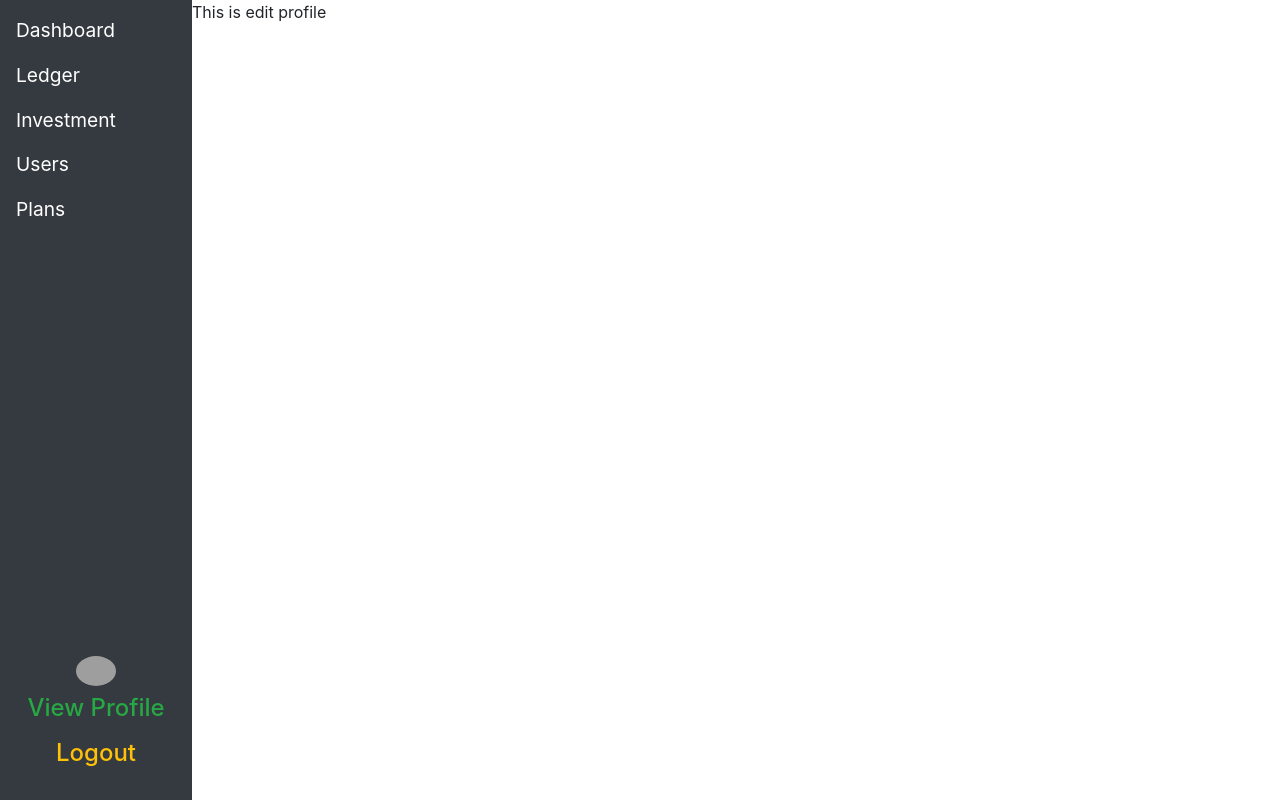
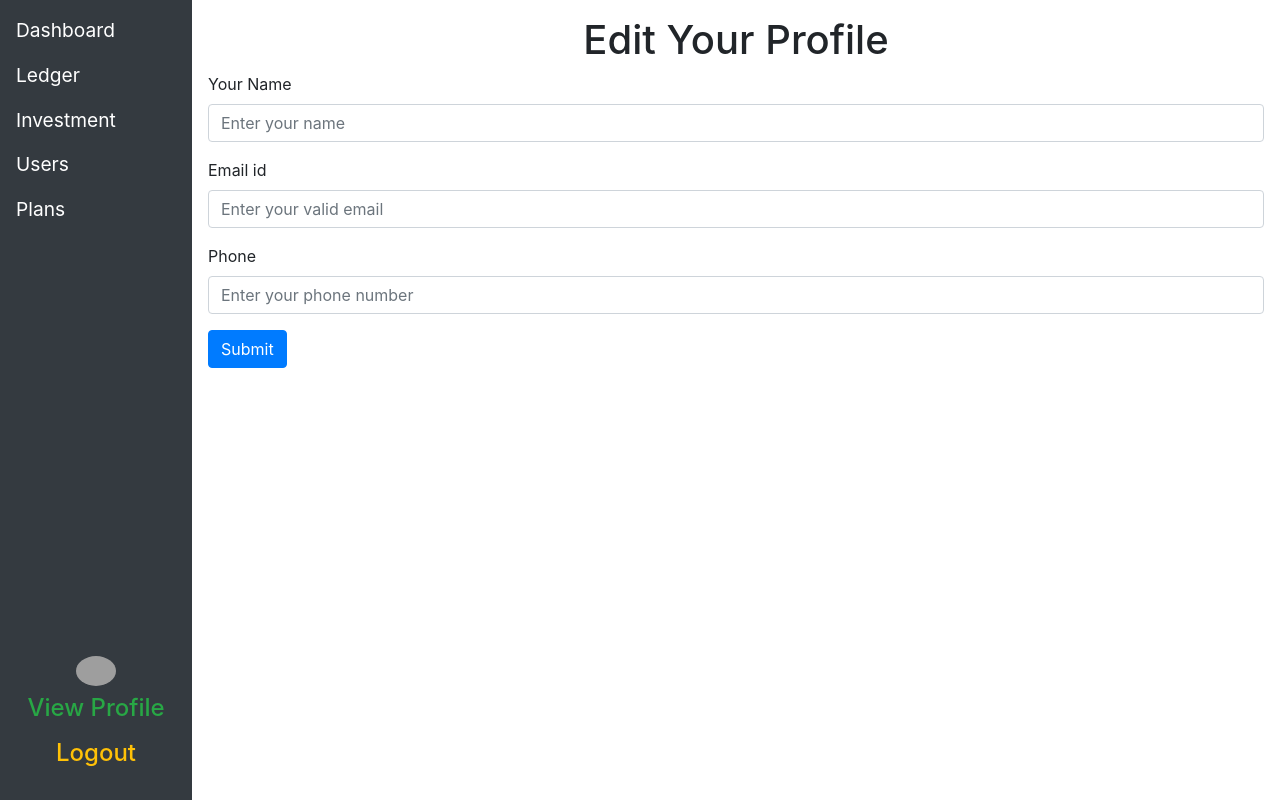
Before and after one commit to Sumit123bahgel/IMA-Frontend, a React (Create React App) app: page /update_profile in a window 1280 px wide. Built offline with nearby package versions, Linux system fonts and the light colour scheme; grey boxes are pictures that could not be loaded.

Commit message:
Profile module completed

```diff
--- a/public/style.css
+++ b/public/style.css
@@ -51,7 +51,7 @@ body{
 
 
 @media(min-width : 992px){
-    .dashboard, .ledger, .investment, .users, .plans, .profile, .editProfile, .changePwd, .createNewPlan{
+    .dashboard, .ledger, .investment, .users, .plans, .profile, .editProfile, .changePwd, .createNewPlan, .changePwd, .editProfile{
         margin-left: 15%;
     }
 
--- a/src/Components/profile/ChangePwd.js
+++ b/src/Components/profile/ChangePwd.js
@@ -1,13 +1,34 @@
 import React from 'react';
+import { useNavigate } from 'react-router-dom';
 import Navbar from '../navbar/navbar';
 
+
 const ChangePwd = () => {
+  const navigate = useNavigate();
   return (
     <>
-    <Navbar/>
-    <div className='changePwd'>
-      This is change password
-    </div>
+      <Navbar/>
+
+      <div className='changePwd d-flex justify-content-center align-items-center flex-column'>
+        <h1>Change Your Password</h1>
+
+        <div className='my-3 w-50'>
+          <label htmlFor="oldpwd">Old Password</label>
+          <input type="password" name="oldPwd" className='form-control' placeholder='Enter Your Old Password'/>
+        </div>
+
+        <div className='my-3 w-50'>
+          <label htmlFor="newpwd">New Password</label>
+          <input type="password" name="newPwd" className='form-control' placeholder='Enter Your New Password'/>
+        </div>
+
+        <div className="my-3 w-50">
+          <button className='btn btn-primary btn-lg m-3' onClick={()=> navigate(-1)}>Update Password</button>
+          <button className='btn btn-secondary btn-lg m-3' onClick={()=> navigate(-1)}>Cancel</button>
+        </div>
+
+      </div>
+
     </>
   )
 }
--- a/src/Components/profile/editProfile.js
+++ b/src/Components/profile/editProfile.js
@@ -1,13 +1,36 @@
 import React from 'react';
+import { useNavigate } from 'react-router-dom';
 import Navbar from '../navbar/navbar';
 
+
 const EditProfile = () => {
+  const navigate = useNavigate();
+
   return (
     <>
     <Navbar/>
-    <div className='editProfile'>
-      This is edit profile
-    </div>
+
+    <div className='editProfile p-3'>
+            <h1 className='text-center'>Edit Your Profile</h1>
+
+              <div className='form-group'>
+                <label htmlFor="plan_name">Your Name</label>
+                <input type="text" className='form-control' placeholder='Enter your name' required/>
+              </div>
+
+              <div className='form-group'>
+                <label htmlFor="deposit">Email id</label>
+                <input type="email" className='form-control' name='email' placeholder='Enter your valid email' required/>
+              </div>
+
+              <div className='form-group'>
+                <label htmlFor="period">Phone</label>
+                <input type="number" className='form-control' name='phone' placeholder='Enter your phone number' required/>
+              </div>
+
+              <button className='btn btn-primary' onClick={()=> navigate(-1)}>Submit</button>
+
+        </div>
     </>
   )
 }
--- a/src/Components/profile/profile.js
+++ b/src/Components/profile/profile.js
@@ -1,15 +1,42 @@
 import React from 'react'
+import { useNavigate } from 'react-router-dom';
 import Navbar from '../navbar/navbar';
+
 import data from './data.js';
 
+
 const Profile = () => {
+  const navigate = useNavigate();
+
   return (
     <>
     <Navbar/>
 
-    <div className='profile'>
-        this is profile page
+    <div className='profile d-flex justify-content-center align-items-center flex-column p-3'>
+
+        <h1 className='mb-5'>Your Profile</h1>
+
+        <div className='d-flex justify-content-center align-items-center flex-lg-row flex-column p-3 w-100'>
+          <img src={data.img} alt="img" className='rounded-lg' style={{width : '200px'}}/>
+          <div className='h5 text-primary m-5'>
+            <p> Name : <span className='text-success'> {data.name} </span> </p>
+            <p> Email id : <span className='text-success'> {data.email} </span></p>
+            <p> Phone : <span className='text-success'> {data.phone} </span> </p>
+            <p> Password : <span className='text-success'> {data.password} </span></p>
+          </div>
+        </div>
+
+      <div className='w-100 text-center'>
+
+        <button type="button" className="btn btn-primary btn-lg m-3" onClick={()=> navigate('/update_profile')} >Edit Profile</button>
+
+        <button type="button" className="btn btn-secondary btn-lg m-3" onClick={()=> navigate('/change_password')}>Change Password</button>
+
+      </div>
+
+
     </div>
+
     </>
   )
 }
```
